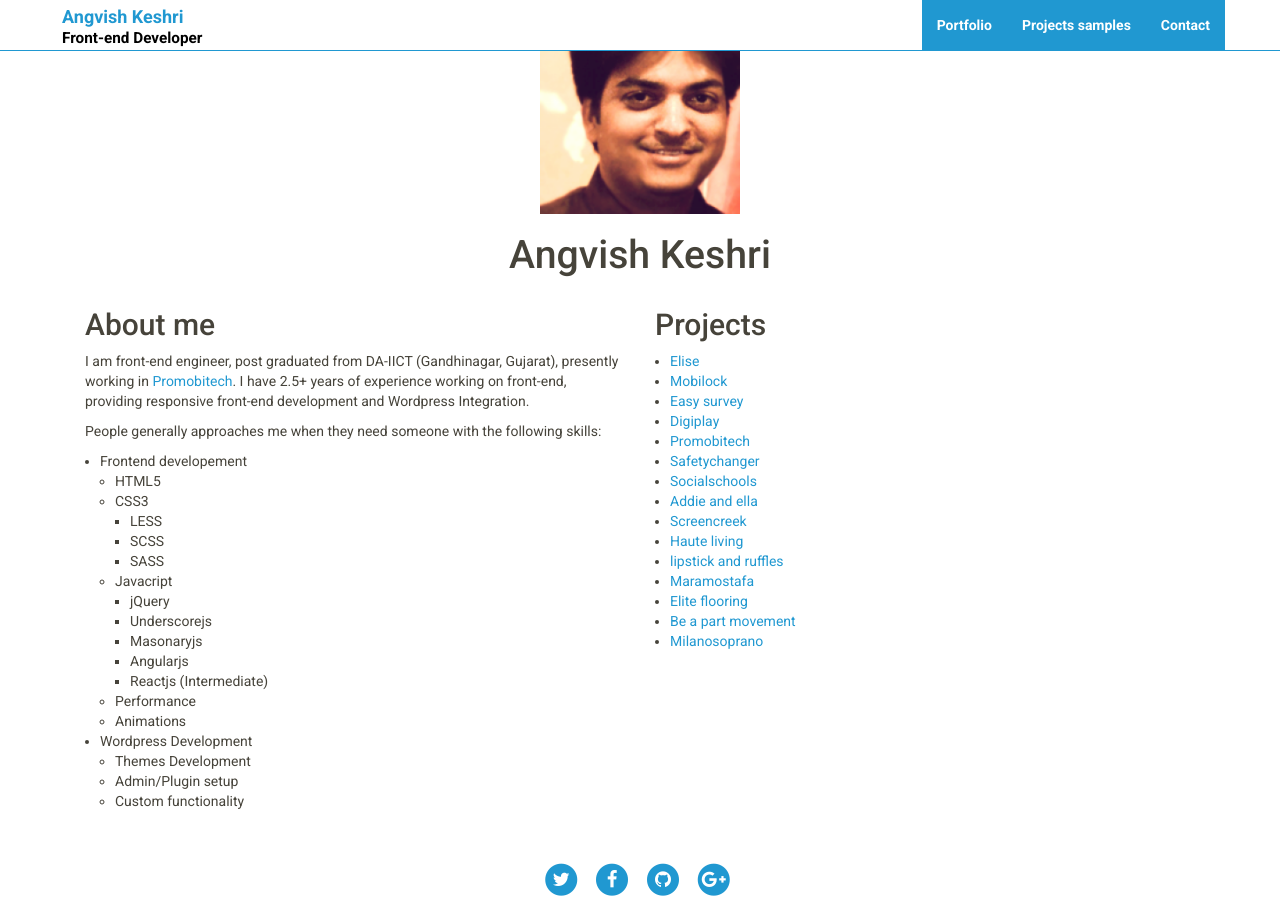
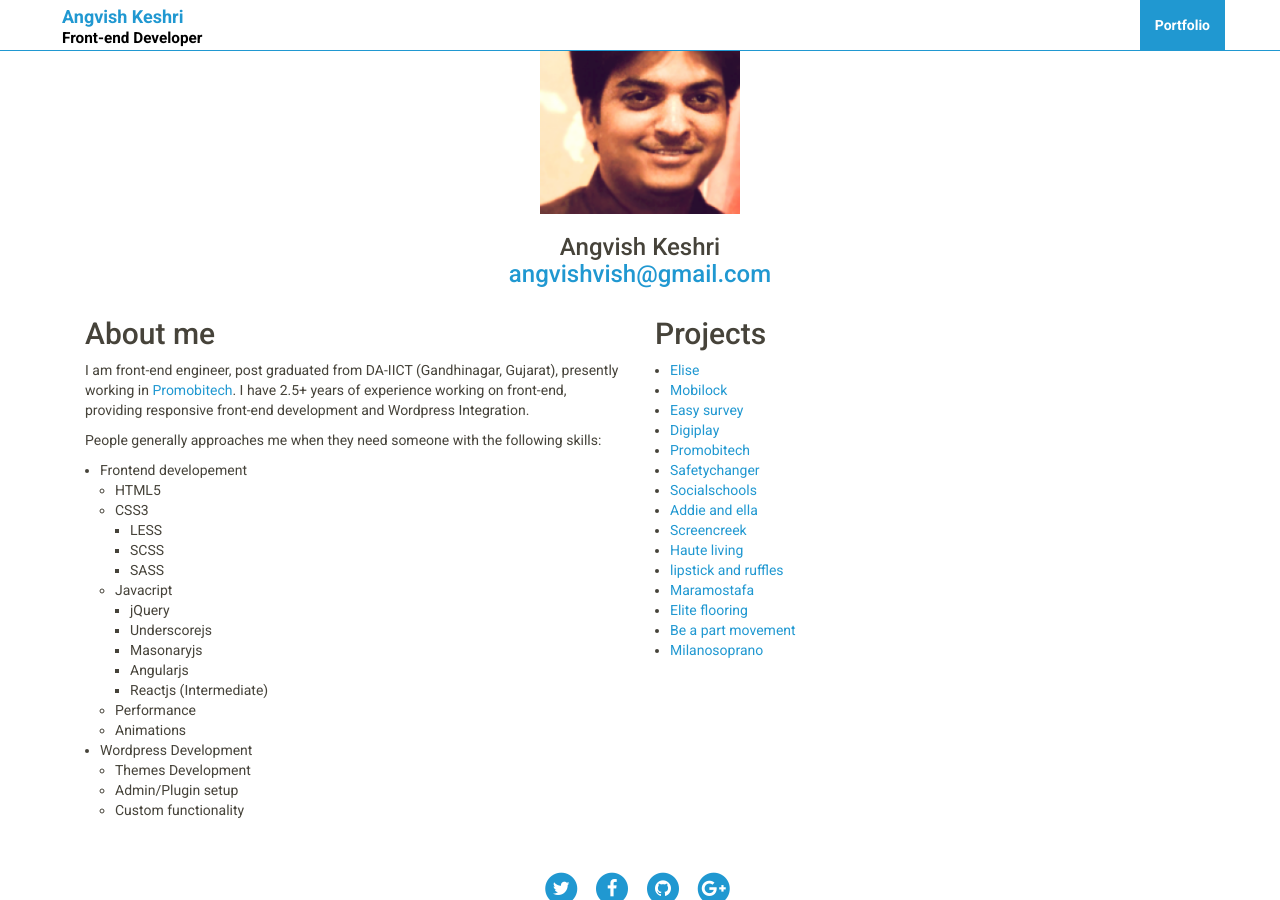
Before and after one commit to Angvishkumar/portfolioAngvish, a Jekyll site: the page built from index.html, in a window 1280 px wide and 900 px high, scrolled down 641 px. Built offline with Jekyll 4.4.1, drawn with Linux system fonts in a browser that asks for light colours; nearby versions of some CDN libraries; library files that are not in the unit come from our copies.

Commit message:
adding personal email id

```diff
--- a/_includes/nav.html
+++ b/_includes/nav.html
@@ -20,12 +20,6 @@
         <a href="/">Portfolio</a>
       </li>
       <li>
-        <a href="/projects">Projects samples</a>
-      </li>
-      <li>
-        <a href="/contact">Contact</a>
-      </li>
-      <li>
     </div>
 
   </div>
--- a/index.html
+++ b/index.html
@@ -14,7 +14,12 @@ layout: base
     {% endif %}
 
     {% if site.compass.author %}
-      <div class="author-container"><h1>{{ site.compass.author }}</h1></div>
+      <div class="author-container text-center">
+        <h3>
+          {{ site.compass.author }} <br>
+          <a href="mailto:angvishvish@gmail.com">angvishvish@gmail.com</a>
+        </h3>
+      </div>
     {% endif %}
 
   </section>
```
